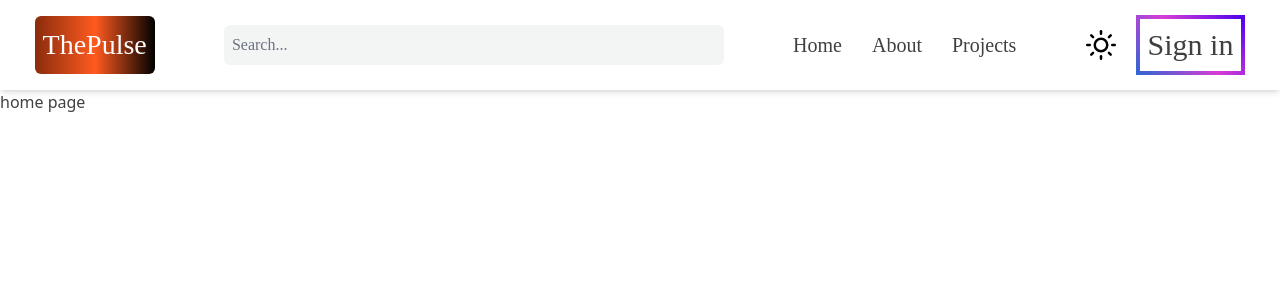
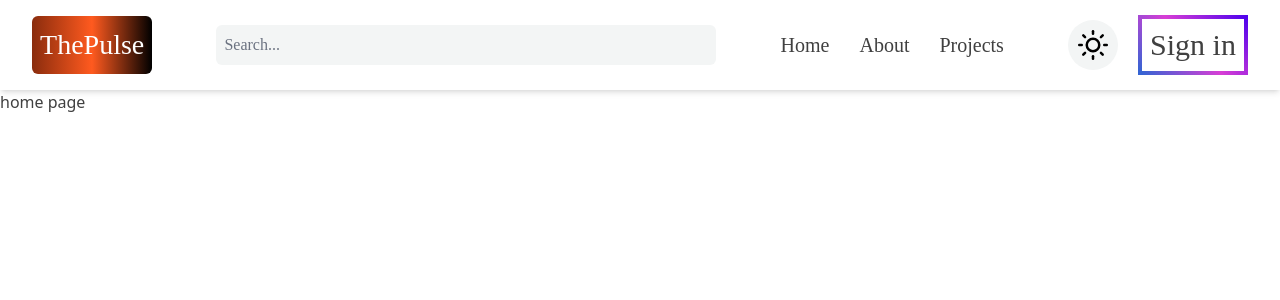
Before and after one commit to Navidullah/mernBlog, a React (Vite) app in the folder client/: page / in a window 1280 px wide. Shown: the top 300 px of the page. Built offline with nearby package versions, Linux system fonts and the light colour scheme; no server answers; a web font is replaced by a local one.

Commit message:
change in navbar

```diff
--- a/client/src/components/Header/Navbar.jsx
+++ b/client/src/components/Header/Navbar.jsx
@@ -64,7 +64,7 @@ const Navbar = () => {
         </div>
         <div className="flex items-center gap-5 text-3xl">
           <button
-            className="mode flex items-center justify-center  rounded-full "
+            className="mode flex items-center justify-center h-[50px] w-[50px] border-none rounded-full bg-[#f3f5f5] dark:bg-[#474646] "
             onClick={() => dispatch(toggleTheme())}
           >
             {theme === "light" ? <FiSun /> : <FiMoon />}
```
